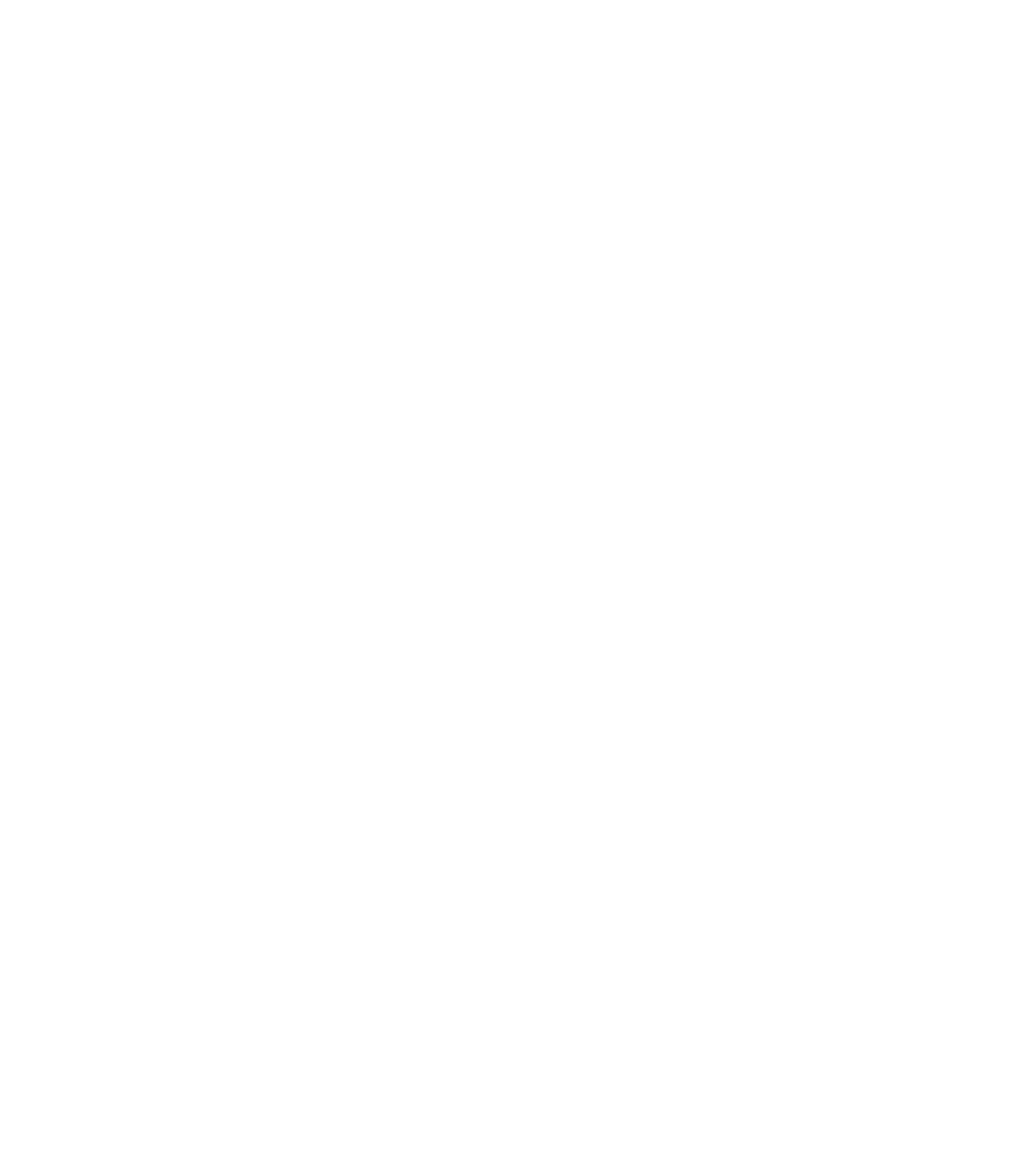
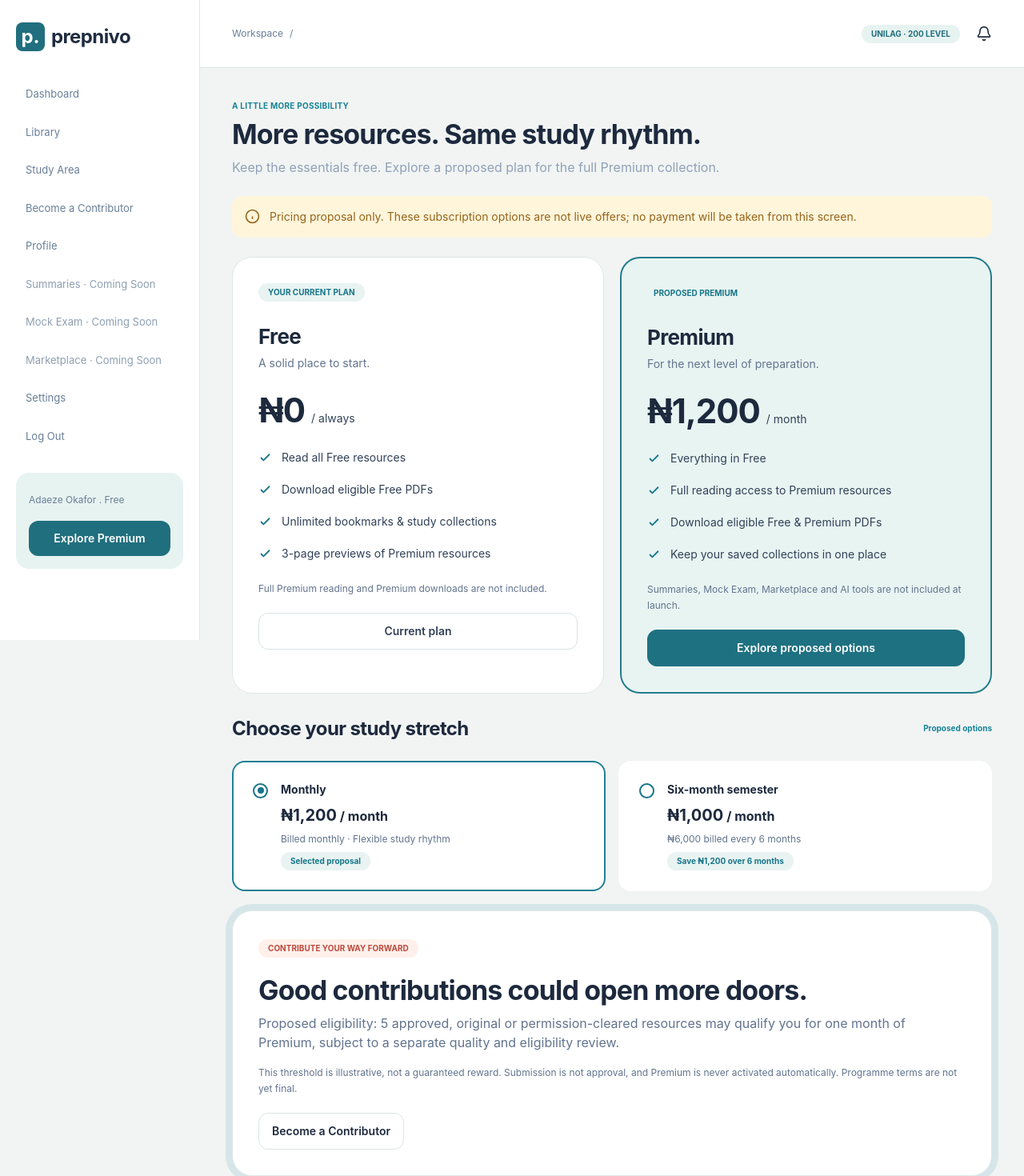
Before and after one commit to PrepNivo/prepnivo-frontend, a React (Vite) app: page /dashboard/premium in a window 1280 px wide. Before the commit this address had no page. Shown: the top 1470 px of the page at 80% size. Before the commit the page ends 800 px from the top, so only its background shows below. Built offline with nearby package versions, Linux system fonts and the light colour scheme.

Commit message:
Worked on Premium Page

```diff
--- a/src/App.jsx
+++ b/src/App.jsx
@@ -8,6 +8,7 @@
 import Contributor from './pages/Contributor.jsx'
 import Profilepage from './pages/Profile.jsx'
 import SettingsPage from './pages/Settings.jsx'
+import PremiumPage from './pages/Premium.jsx'
 
 function App() {
   return (
@@ -24,6 +25,9 @@
           <Route path ="contribute" element={<Contributor/>}/>
           <Route path ="profile" element={<Profilepage/>}/>
           <Route path ="settings" element ={<SettingsPage/>}/>
+          <Route path ="premium" element ={<PremiumPage/>}/>
+
+        <Route path="*" element={<h1>404 - Page Not Found</h1>} />
 
 
         </Route>
--- a/src/layouts/DashboardLayout.jsx
+++ b/src/layouts/DashboardLayout.jsx
@@ -123,8 +123,8 @@
 
             <p className="text-xs text-[#697F98]">
               Workspace
-              {/* <span className="mx-2">/</span> */}
-              {/* <span className="text-[#202D40]"></span> */}
+              <span className="mx-2">/</span>
+              <span className="text-[#202D40]"></span>
             </p>
           </div>
 
--- /dev/null
+++ b/src/pages/Premium.jsx
@@ -0,0 +1,319 @@
+
+import { useState } from "react";
+
+const plans = [
+  {
+    id: "monthly",
+    name: "Monthly",
+    price: "₦1,200",
+    period: "/ month",
+    billing: "Billed monthly · Flexible study rhythm",
+    badge: "Selected proposal",
+  },
+  {
+    id: "semester",
+    name: "Six-month semester",
+    price: "₦1,000",
+    period: "/ month",
+    billing: "₦6,000 billed every 6 months",
+    badge: "Save ₦1,200 over 6 months",
+  },
+];
+
+const freeFeatures = [
+  "Read all Free resources",
+  "Download eligible Free PDFs",
+  "Unlimited bookmarks & study collections",
+  "3-page previews of Premium resources",
+];
+
+const premiumFeatures = [
+  "Everything in Free",
+  "Full reading access to Premium resources",
+  "Download eligible Free & Premium PDFs",
+  "Keep your saved collections in one place",
+];
+
+function CheckIcon() {
+  return (
+    <svg
+      width="17"
+      height="17"
+      viewBox="0 0 24 24"
+      fill="none"
+      stroke="currentColor"
+      strokeWidth="2.5"
+      strokeLinecap="round"
+      strokeLinejoin="round"
+      aria-hidden="true"
+    >
+      <path d="m5 12 4 4L19 6" />
+    </svg>
+  );
+}
+
+function InfoIcon() {
+  return (
+    <svg
+      width="19"
+      height="19"
+      viewBox="0 0 24 24"
+      fill="none"
+      stroke="currentColor"
+      strokeWidth="2"
+      aria-hidden="true"
+    >
+      <circle cx="12" cy="12" r="10" />
+      <path d="M12 16v-4m0-4h.01" />
+    </svg>
+  );
+}
+
+function FeatureList({ features }) {
+  return (
+    <ul className="space-y-5">
+      {features.map((feature) => (
+        <li
+          key={feature}
+          className="flex items-start gap-3 text-sm text-slate-700"
+        >
+          <span className="mt-0.5 shrink-0 text-[#16758a]">
+            <CheckIcon />
+          </span>
+          <span>{feature}</span>
+        </li>
+      ))}
+    </ul>
+  );
+}
+
+function PlanCard({
+  title,
+  description,
+  price,
+  period,
+  features,
+  note,
+  current,
+  premium,
+  buttonText,
+  onClick,
+}) {
+  return (
+    <div
+      className={`flex flex-col rounded-[25px] border p-7 sm:p-8 ${
+        premium
+          ? "border-2 border-[#247d8d] bg-[#e8f4f2]"
+          : "border-[#e0e7e9] bg-white"
+      }`}
+    >
+      {current ? (
+        <span className="mb-6 w-fit rounded-full bg-[#e8f3f2] px-3 py-1 text-[10px] font-bold uppercase text-[#16758a]">
+          Your current plan
+        </span>
+      ) : (
+        <span className="mb-6 w-fit px-2 py-1 text-[10px] font-bold uppercase text-[#16758a]">
+          Proposed Premium
+        </span>
+      )}
+
+      <h2 className="text-[26px] font-bold tracking-tight text-slate-800">
+        {title}
+      </h2>
+
+      <p className="mt-1 text-sm text-slate-500">{description}</p>
+
+      <div className="my-7 flex items-baseline gap-2">
+        <span className="text-[42px] font-bold leading-none tracking-tight text-slate-800">
+          {price}
+        </span>
+        <span className="text-sm text-slate-700">{period}</span>
+      </div>
+
+      <FeatureList features={features} />
+
+      <p className="mt-6 text-xs leading-5 text-slate-500">
+        {note}
+      </p>
+
+      <button
+        type="button"
+        onClick={onClick}
+        disabled={current}
+        className={`mt-5 w-full rounded-xl border px-5 py-3 text-sm font-semibold transition-colors ${
+          current
+            ? "cursor-default border-[#d9e3e4] bg-white text-slate-700"
+            : "border-[#1e7181] bg-[#1e7181] text-white hover:bg-[#185e6b]"
+        }`}
+      >
+        {buttonText}
+      </button>
+    </div>
+  );
+}
+
+export default function PremiumPage({
+  onExplorePremium,
+  onBecomeContributor,
+}) {
+  const [selectedPlan, setSelectedPlan] = useState("monthly");
+
+  const handleExplore = () => {
+    onExplorePremium?.(plans.find((p) => p.id === selectedPlan));
+  };
+
+  return (
+      <div className="mx-auto max-w-[1400px]">
+
+        {/* Page Heading */}
+        <header className="mb-6">
+          <p className="mb-2 text-[10px] font-bold uppercase tracking-wide text-[#168397]">
+            A little more possibility
+          </p>
+
+          <h1 className="text-3xl font-bold tracking-tight text-slate-800 sm:text-[34px]">
+            More resources. Same study rhythm.
+          </h1>
+
+          <p className="mt-2 text-sm text-slate-400 sm:text-base">
+            Keep the essentials free. Explore a proposed plan for the full
+            Premium collection.
+          </p>
+        </header>
+
+        {/* Pricing Disclaimer */}
+        <div className="mb-6 flex items-center gap-3 rounded-xl bg-[#fff5db] px-4 py-4 text-[#956419]">
+          <span className="shrink-0">
+            <InfoIcon />
+          </span>
+          <p className="text-xs leading-5 sm:text-sm">
+            Pricing proposal only. These subscription options are not live
+            offers; no payment will be taken from this screen.
+          </p>
+        </div>
+
+        {/* Main Pricing Cards */}
+        <section className="grid grid-cols-1 gap-5 lg:grid-cols-2">
+          <PlanCard
+            title="Free"
+            description="A solid place to start."
+            price="₦0"
+            period="/ always"
+            features={freeFeatures}
+            note="Full Premium reading and Premium downloads are not included."
+            current
+            buttonText="Current plan"
+          />
+
+          <PlanCard
+            title="Premium"
+            description="For the next level of preparation."
+            price="₦1,200"
+            period="/ month"
+            features={premiumFeatures}
+            note="Summaries, Mock Exam, Marketplace and AI tools are not included at launch."
+            premium
+            buttonText="Explore proposed options"
+            onClick={handleExplore}
+          />
+        </section>
+
+        {/* Subscription Options */}
+        <section className="mt-7">
+          <div className="mb-6 flex items-center justify-between gap-3">
+            <h2 className="text-xl font-bold tracking-tight text-slate-800 sm:text-2xl">
+              Choose your study stretch
+            </h2>
+
+            <span className="text-[10px] font-bold text-[#168397]">
+              Proposed options
+            </span>
+          </div>
+
+          <div className="grid grid-cols-1 gap-4 md:grid-cols-2">
+            {plans.map((plan) => {
+              const isSelected = selectedPlan === plan.id;
+
+              return (
+                <button
+                  key={plan.id}
+                  type="button"
+                  onClick={() => setSelectedPlan(plan.id)}
+                  aria-pressed={isSelected}
+                  className={`flex w-full items-start gap-4 rounded-2xl border-2 bg-white p-5 text-left transition-all sm:p-6 ${
+                    isSelected
+                      ? "border-[#218095]"
+                      : "border-transparent hover:border-[#b9d9dc]"
+                  }`}
+                >
+                  {/* Radio */}
+                  <span
+                    className={`mt-0.5 flex h-[19px] w-[19px] shrink-0 items-center justify-center rounded-full border-2 ${
+                      isSelected
+                        ? "border-[#16758a]"
+                        : "border-[#16758a]"
+                    }`}
+                  >
+                    {isSelected && (
+                      <span className="h-2 w-2 rounded-full bg-[#16758a]" />
+                    )}
+                  </span>
+
+                  <span className="flex flex-col">
+                    <span className="text-sm font-bold text-slate-800">
+                      {plan.name}
+                    </span>
+
+                    <span className="mt-2 text-xl font-bold text-slate-800">
+                      {plan.price}
+                      <span className="text-base"> {plan.period}</span>
+                    </span>
+
+                    <span className="mt-2 text-xs text-slate-500">
+                      {plan.billing}
+                    </span>
+
+                    <span className="mt-2 w-fit rounded-full bg-[#e8f3f2] px-3 py-1 text-[10px] font-bold text-[#16758a]">
+                      {plan.badge}
+                    </span>
+                  </span>
+                </button>
+              );
+            })}
+          </div>
+        </section>
+
+        {/* Contributor Section */}
+        <section className="mt-6 rounded-[25px] border border-[#e0e7e9] bg-white p-6 shadow-[0_0_0_8px_rgba(22,131,151,0.12)] sm:p-8">
+          <span className="inline-flex rounded-full bg-[#fff0eb] px-3 py-1 text-[10px] font-bold uppercase text-[#bd493c]">
+            Contribute your way forward
+          </span>
+
+          <h2 className="mt-5 text-2xl font-bold leading-tight tracking-tight text-slate-800 sm:text-[34px]">
+            Good contributions could open more doors.
+          </h2>
+
+          <p className="mt-2 text-sm leading-6 text-slate-500 sm:text-base">
+            Proposed eligibility: 5 approved, original or permission-cleared
+            resources may qualify you for one month of Premium, subject to a
+            separate quality and eligibility review.
+          </p>
+
+          <p className="mt-4 text-xs leading-5 text-slate-500">
+            This threshold is illustrative, not a guaranteed reward.
+            Submission is not approval, and Premium is never activated
+            automatically. Programme terms are not yet final.
+          </p>
+
+          <button
+            type="button"
+            onClick={onBecomeContributor}
+            className="mt-5 rounded-xl border border-[#dce5e6] bg-white px-4 py-3 text-sm font-semibold text-slate-800 transition-colors hover:border-[#16758a] hover:text-[#16758a]"
+          >
+            Become a Contributor
+          </button>
+        </section>
+
+      </div>
+  );
+}
--- a/src/pages/Settings.jsx
+++ b/src/pages/Settings.jsx
@@ -60,7 +60,6 @@
   };
 
   return (
-    <main className="min-h-screen bg-[#f2f5f4] px-5 py-8 md:px-8 lg:px-8">
       <div className="mx-auto max-w-[1200px]">
 
         {/* Page Heading */}
@@ -289,6 +288,5 @@
         </section>
 
       </div>
-    </main>
   );
 };
```
